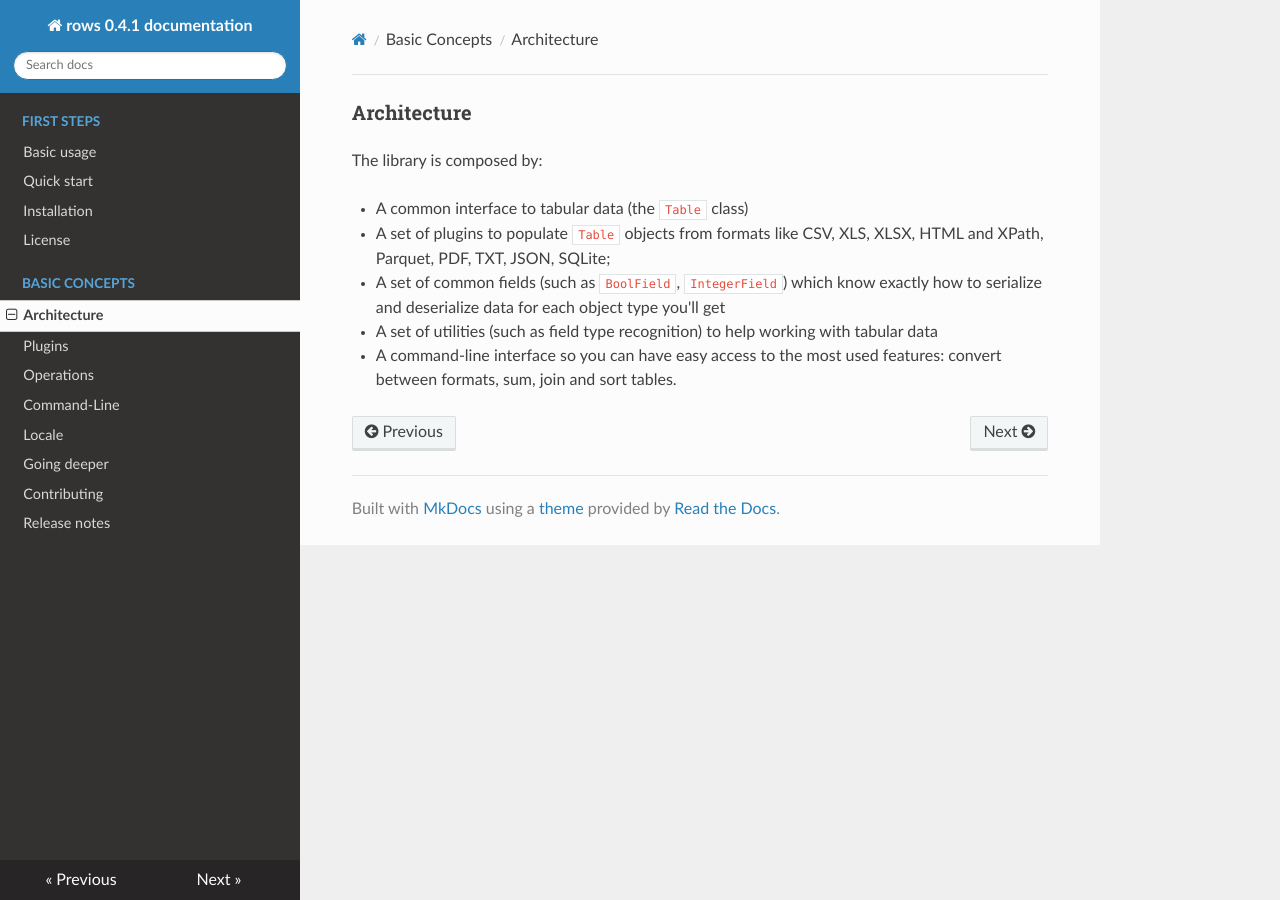
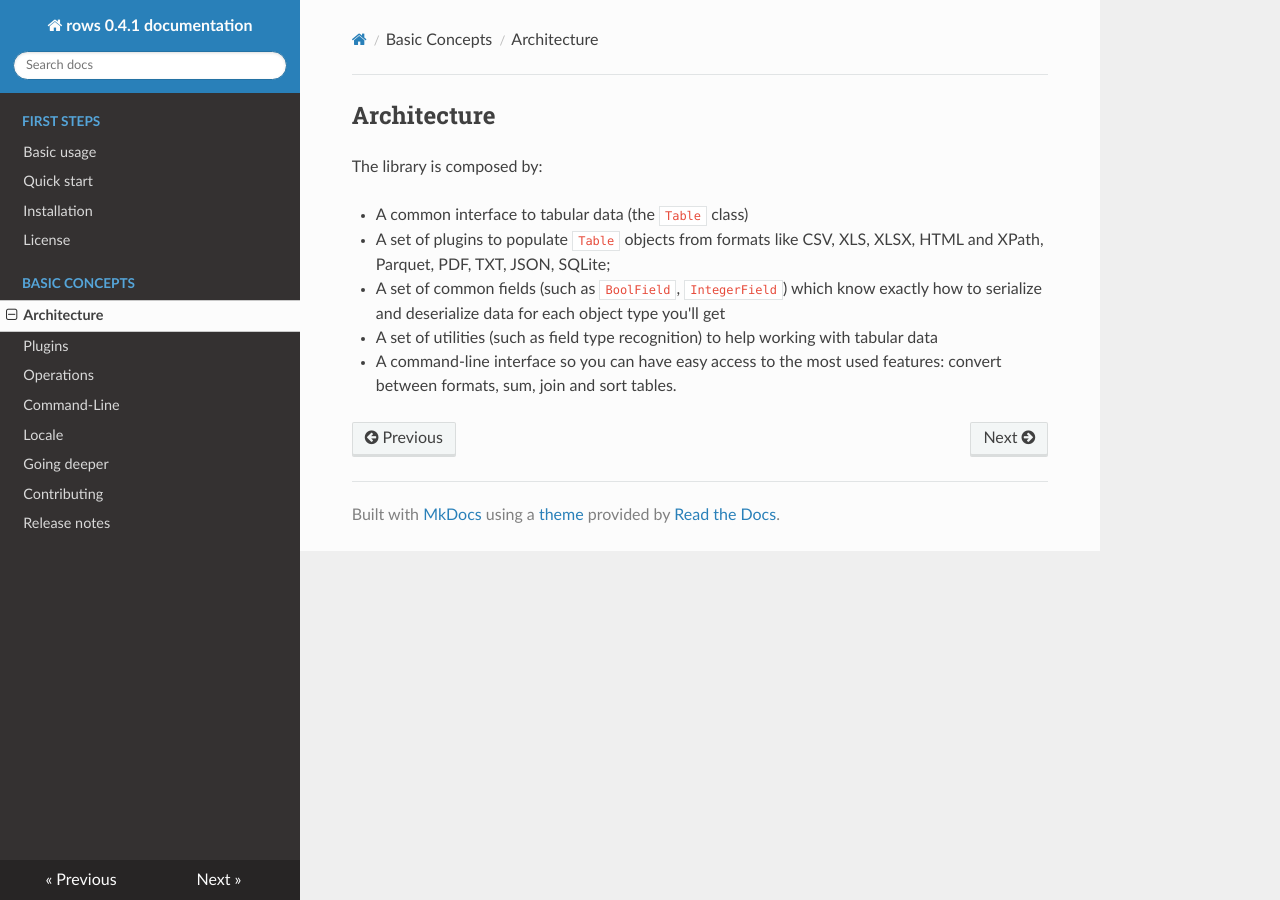
Before and after one commit to turicas/rows, an MkDocs documentation site: the page built from docs/architecture.md, in a window 1280 px wide. Built offline with MkDocs 1.6.1, drawn with Linux system fonts in a browser that asks for light colours; nearby versions of some CDN libraries.

```diff
--- a/docs/architecture.md
+++ b/docs/architecture.md
@@ -1,4 +1,4 @@
-## Architecture
+# Architecture
 
 The library is composed by:
 
```
